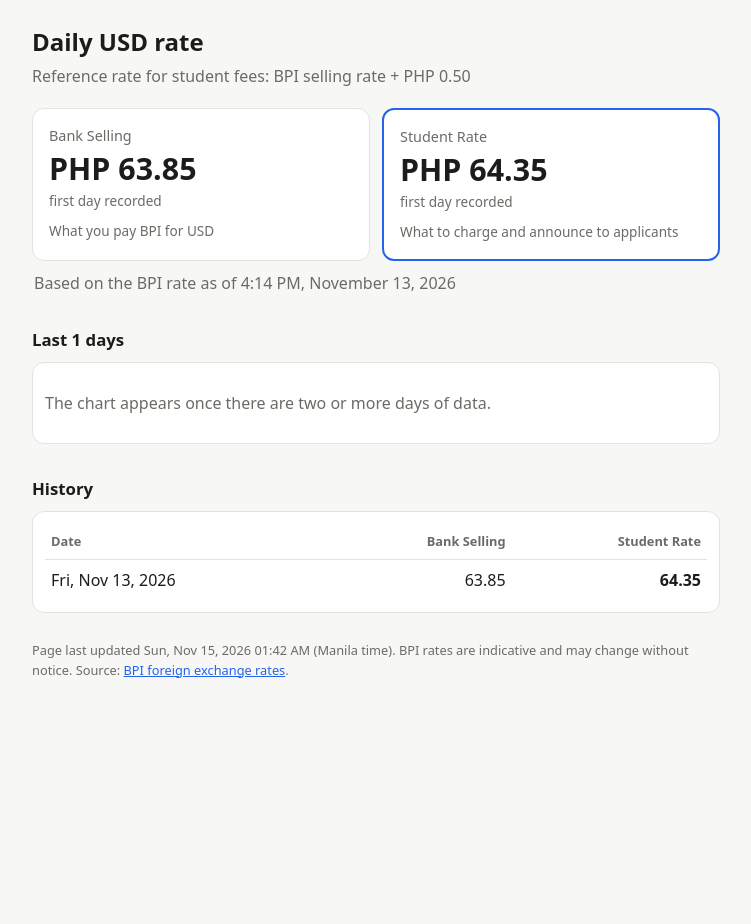
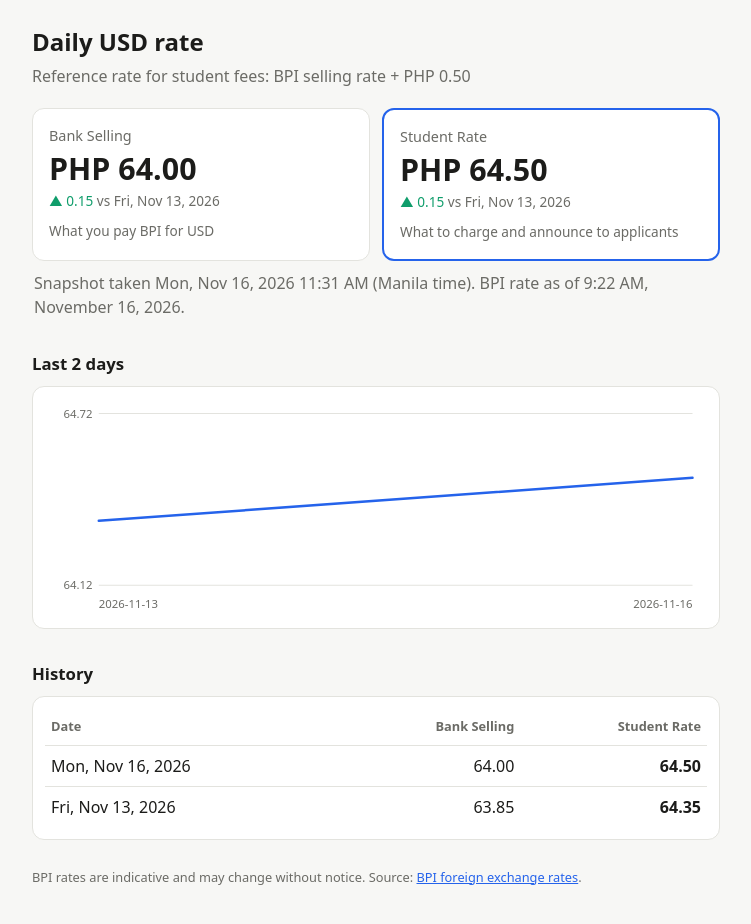
Before and after one commit to bernsediphi/BPI-Daily-Dollar-Rate, a plain HTML site: page docs/index.html in a window 1280 px wide. Shown: the whole page, without its empty margins (264-1015 px from the left). Before the commit the page ends 800 px from the top, so only its background shows below. Drawn offline with Linux system fonts and the light colour scheme.

Commit message:
Update BPI USD rate

```diff
--- a/docs/index.html
+++ b/docs/index.html
@@ -50,35 +50,45 @@ a{color:var(--accent)}
   <div class="tiles">
     <div class="tile">
       <div class="label">Bank Selling</div>
-      <div class="value">PHP 63.85</div>
-      <div class="chg"><span class="muted">first day recorded</span></div>
+      <div class="value">PHP 64.00</div>
+      <div class="chg"><span class="up">&#9650; 0.15</span> <span class="muted">vs Fri, Nov 13, 2026</span></div>
       <div class="hint">What you pay BPI for USD</div>
     </div>
     <div class="tile main">
       <div class="label">Student Rate</div>
-      <div class="value">PHP 64.35</div>
-      <div class="chg"><span class="muted">first day recorded</span></div>
+      <div class="value">PHP 64.50</div>
+      <div class="chg"><span class="up">&#9650; 0.15</span> <span class="muted">vs Fri, Nov 13, 2026</span></div>
       <div class="hint">What to charge and announce to applicants</div>
     </div>
   </div>
-  <p class="muted" style="margin:10px 2px 0">Based on the BPI rate as of 4:14 PM, November 13, 2026</p>
+  <p class="muted" style="margin:10px 2px 0">Snapshot taken Mon, Nov 16, 2026 11:31 AM (Manila time).
+    BPI rate as of 9:22 AM, November 16, 2026.</p>
 
-  <h2>Last 1 days</h2>
-  <div class="card"><p class="muted">The chart appears once there are two or more days of data.</p></div>
+  <h2>Last 2 days</h2>
+  <div class="card"><svg viewBox="0 0 640 210" role="img"
+  aria-label="Line chart of the student rate, last 2 days">
+  <line class="grid" x1="52" y1="14.0" x2="626" y2="14.0"/>
+  <line class="grid" x1="52" y1="180.0" x2="626" y2="180.0"/>
+  <text class="axis" x="46" y="18.0" text-anchor="end">64.72</text>
+  <text class="axis" x="46" y="184.0" text-anchor="end">64.12</text>
+  <text class="axis" x="52" y="202" text-anchor="start">2026-11-13</text>
+  <text class="axis" x="626" y="202" text-anchor="end">2026-11-16</text>
+  <polyline class="line" points="52.0,117.8 626.0,76.2"/>
+</svg></div>
 
   <h2>History</h2>
   <div class="card">
     <table>
       <thead><tr><th>Date</th><th>Bank Selling</th><th>Student Rate</th></tr></thead>
       <tbody>
+<tr><td>Mon, Nov 16, 2026</td><td>64.00</td><td class="rate">64.50</td></tr>
 <tr><td>Fri, Nov 13, 2026</td><td>63.85</td><td class="rate">64.35</td></tr>
       </tbody>
     </table>
   </div>
 
   <footer>
-    Page last updated Sun, Nov 15, 2026 01:42 AM (Manila time). BPI rates are indicative and may
-    change without notice. Source:
+    BPI rates are indicative and may change without notice. Source:
     <a href="https://www.bpi.com.ph/personal/bank/forex/rates">BPI foreign exchange rates</a>.
   </footer>
 </main>
```
Also changed, not shown: docs/rates.json (+9 -0 lines).
